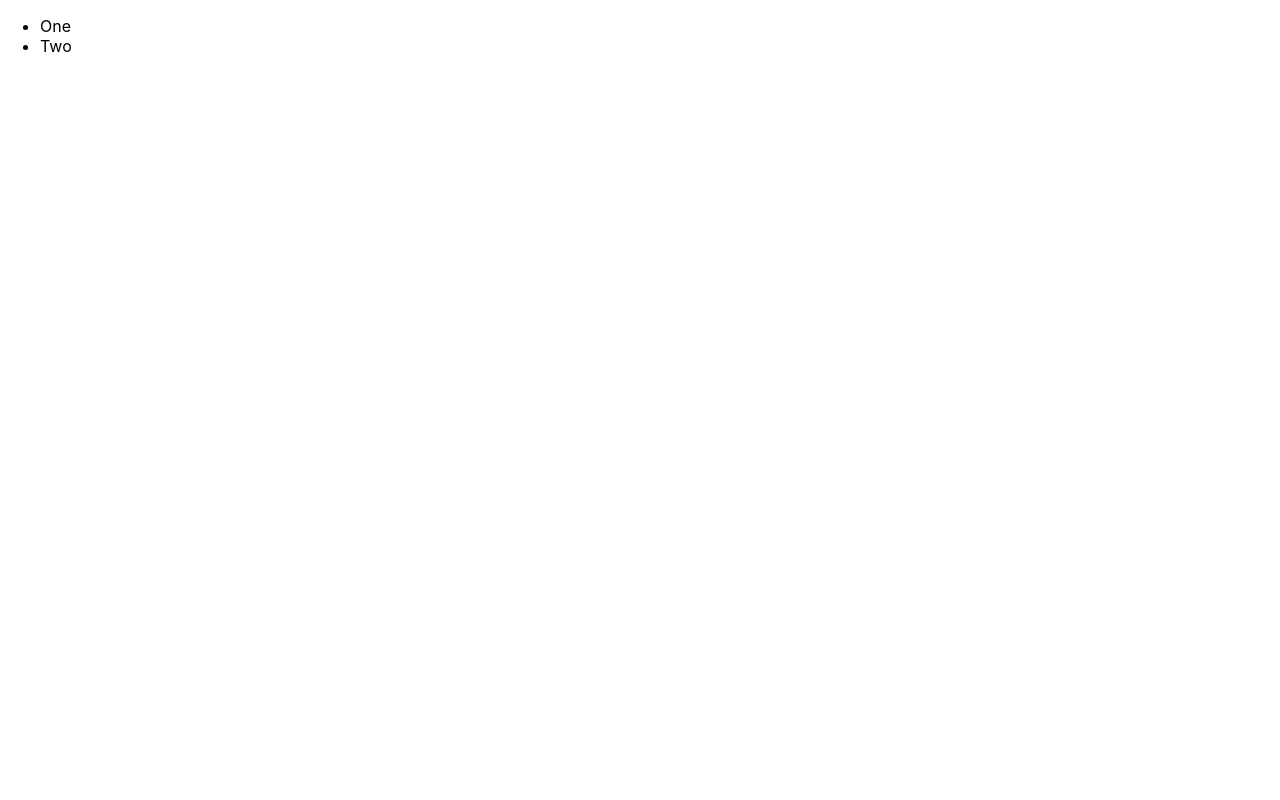
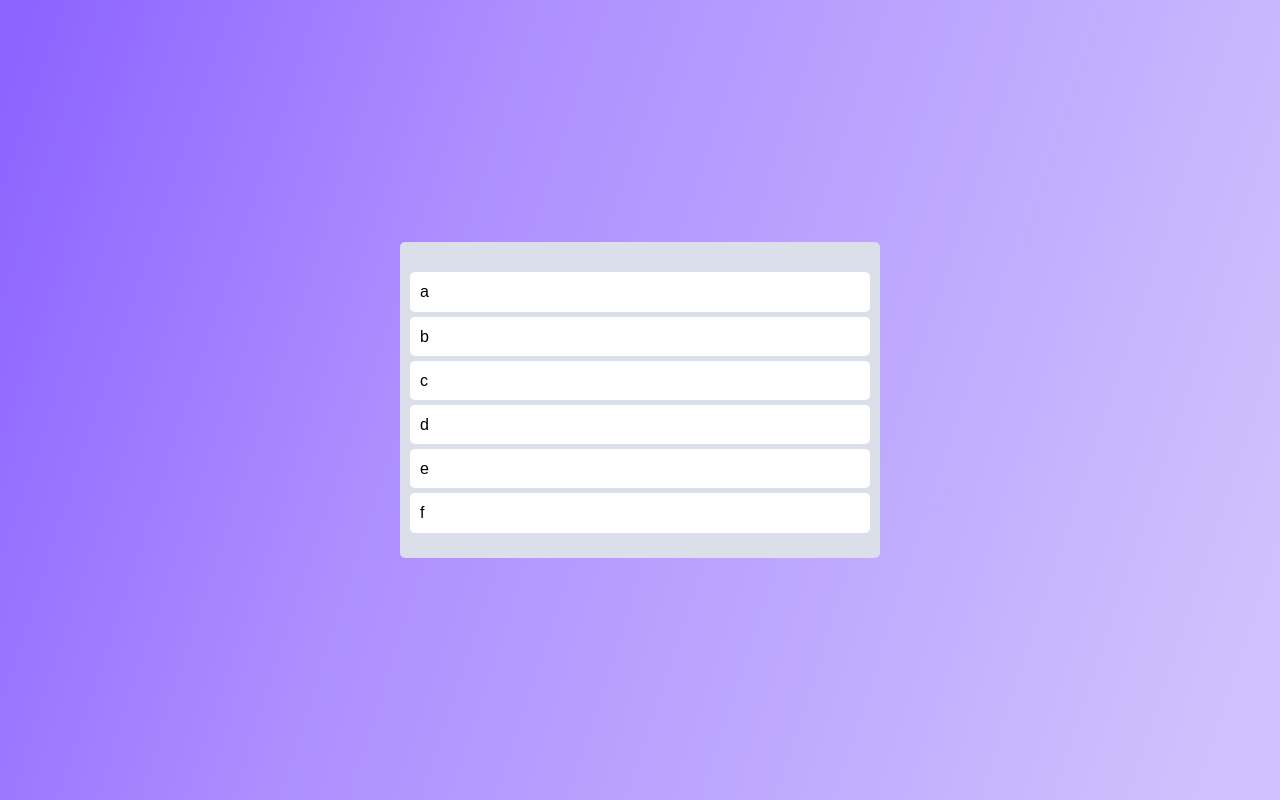
Before and after one commit to parkgeunhyuk1/trello-carban-board-clone, a React (Create React App) app: page / in a window 1280 px wide. Built offline with nearby package versions, Linux system fonts and the light colour scheme.

Commit message:
[Feat]: set theme and dnd

```diff
--- a/package.json
+++ b/package.json
@@ -14,6 +14,8 @@
     "react-beautiful-dnd": "^13.1.1",
     "react-dom": "^18.2.0",
     "react-scripts": "5.0.1",
+    "recoil": "^0.7.6",
+    "styled-components": "^5.3.6",
     "typescript": "^4.9.4",
     "web-vitals": "^2.1.4"
   },
@@ -42,6 +44,7 @@
     ]
   },
   "devDependencies": {
-    "@types/react-beautiful-dnd": "^13.1.3"
+    "@types/react-beautiful-dnd": "^13.1.3",
+    "@types/styled-components": "^5.1.26"
   }
 }
--- a/src/App.tsx
+++ b/src/App.tsx
@@ -1,41 +1,68 @@
-import { DragDropContext, Draggable, Droppable } from "react-beautiful-dnd";
+import { DragDropContext, Droppable, Draggable } from "react-beautiful-dnd";
+import styled from "styled-components";
+
+const Wrapper = styled.div`
+  display: flex;
+  max-width: 480px;
+  width: 100%;
+  margin: 0 auto;
+  justify-content: center;
+  align-items: center;
+  height: 100vh;
+`;
+
+const Boards = styled.div`
+  display: grid;
+  width: 100%;
+  grid-template-columns: repeat(1, 1fr);
+`;
+
+const Board = styled.div`
+  padding: 20px 10px;
+  padding-top: 30px;
+  background-color: ${(props) => props.theme.boardColor};
+  border-radius: 5px;
+  min-height: 200px;
+`;
+
+const Card = styled.div`
+  border-radius: 5px;
+  margin-bottom: 5px;
+  padding: 10px 10px;
+  background-color: ${(props) => props.theme.cardColor};
+`;
+
+const toDos = ["a", "b", "c", "d", "e", "f"];
 
 function App() {
   const onDragEnd = () => {};
   return (
     <DragDropContext onDragEnd={onDragEnd}>
-      <div>
+      <Wrapper>
+        <Boards>
           <Droppable droppableId="one">
-          {(provided) => (
-            <ul ref={provided.innerRef} {...provided.droppableProps}>
-              <Draggable draggableId="first" index={0}>
-                {(provided) => (
-                  <li
-                    ref={provided.innerRef}
-                    {...provided.draggableProps}
-                    {...provided.dragHandleProps}
+            {(magic) => (
+              <Board ref={magic.innerRef} {...magic.droppableProps}>
+                {toDos.map((toDo, index) => (
+                  <Draggable draggableId={toDo} index={index}>
+                    {(magic) => (
+                      <Card
+                        ref={magic.innerRef}
+                        {...magic.dragHandleProps}
+                        {...magic.draggableProps}
                       >
-                    One
-                  </li>
+                        {toDo}
+                      </Card>
                     )}
                   </Draggable>
-              <Draggable draggableId="second" index={1}>
-                {(provided) => (
-                  <li
-                    ref={provided.innerRef}
-                    {...provided.draggableProps}
-                    {...provided.dragHandleProps}
-                  >
-                    Two
-                  </li>
-                )}
-              </Draggable>
-            </ul>
+                ))}
+                {magic.placeholder}
+              </Board>
             )}
           </Droppable>
-      </div>
+        </Boards>
+      </Wrapper>
     </DragDropContext>
   );
 }
-
 export default App;
--- a/src/index.tsx
+++ b/src/index.tsx
@@ -3,11 +3,89 @@
 import "./index.css";
 import App from "./App";
 import reportWebVitals from "./reportWebVitals";
+import { ThemeProvider } from "styled-components";
+import { darkTheme } from "./theme";
+import { createGlobalStyle } from "styled-components";
 
+const GlobalStyle = createGlobalStyle`
+@import url('https://fonts.googleapis.com/css2?family=Source+Sans+Pro:wght@300;400&display=swap');
+html, body, div, span, applet, object, iframe,
+h1, h2, h3, h4, h5, h6, p, blockquote, pre,
+a, abbr, acronym, address, big, cite, code,
+del, dfn, em, img, ins, kbd, q, s, samp,
+small, strike, strong, sub, sup, tt, var,
+b, u, i, center,
+dl, dt, dd, menu, ol, ul, li,
+fieldset, form, label, legend,
+table, caption, tbody, tfoot, thead, tr, th, td,
+article, aside, canvas, details, embed,
+figure, figcaption, footer, header, hgroup,
+main, menu, nav, output, ruby, section, summary,
+time, mark, audio, video {
+  margin: 0;
+  padding: 0;
+  border: 0;
+  font-size: 100%;
+  font: inherit;
+  vertical-align: baseline;
+}
+/* HTML5 display-role reset for older browsers */
+article, aside, details, figcaption, figure,
+footer, header, hgroup, main, menu, nav, section {
+  display: block;
+}
+/* HTML5 hidden-attribute fix for newer browsers */
+*[hidden] {
+    display: none;
+}
+body {
+  line-height: 1;
+}
+menu, ol, ul {
+  list-style: none;
+}
+blockquote, q {
+  quotes: none;
+}
+blockquote:before, blockquote:after,
+q:before, q:after {
+  content: '';
+  content: none;
+}
+table {
+  border-collapse: collapse;
+  border-spacing: 0;
+}
+* {
+  box-sizing: border-box;
+}
+body {
+  font-weight: 300;
+  font-family: 'Source Sans Pro', sans-serif;
+  background: linear-gradient(
+    108.15deg,
+    #8c63ff 1.69%,
+    #936cff 8.1%,
+    #ac8eff 33.75%,
+    #d1c2fd 96.37%
+  );
+  color:black;
+  line-height: 1.2;
+}
+a {
+  text-decoration:none;
+  color:inherit;
+}
+`;
 const root = ReactDOM.createRoot(
   document.getElementById("root") as HTMLElement
 );
-root.render(<App />);
+root.render(
+  <ThemeProvider theme={darkTheme}>
+    <GlobalStyle />
+    <App />
+  </ThemeProvider>
+);
 
 // If you want to start measuring performance in your app, pass a function
 // to log results (for example: reportWebVitals(console.log))
--- /dev/null
+++ b/src/theme.ts
@@ -0,0 +1,6 @@
+import { DefaultTheme } from "styled-components";
+
+export const darkTheme: DefaultTheme = {
+  boardColor: "#DADFE9",
+  cardColor: "white",
+};
```
Also changed, not shown: src/styled.ts (added, +8 -0 lines), 1 other file (tests, documents, lock files or other folders). Lines whose indentation alone changed are shown as unchanged.
